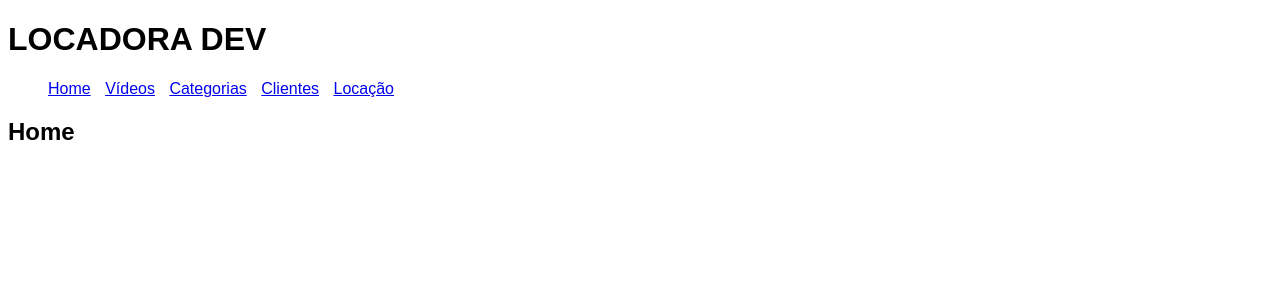
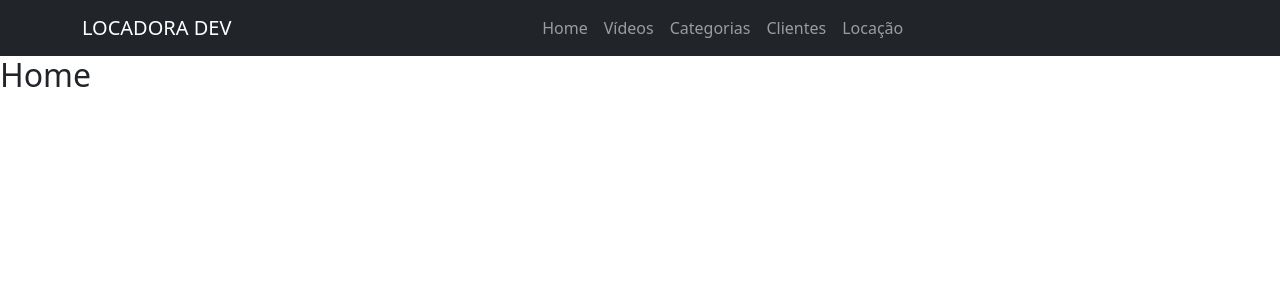
Before and after one commit to saviogeraldo/locadora, a PHP site: page /index.php?menu=home in a window 1280 px wide. Shown: the top 300 px of the page. Run offline with PHP 8.4, Linux system fonts and the light colour scheme; data that the repository does not hold is empty.

Commit message:
Aula 02 - Pagina Home - aplicando bootstrap

```diff
--- a/css/estilo.css
+++ b/css/estilo.css
@@ -1,13 +1 @@
 /* estilo no menu provisório*/
-body{
-    font-family: Arial, Helvetica, sans-serif;
-}
-
-li{
-    display: inline-block;
-    margin-right: 10px;
-}
-
-div{
-    margin-bottom: 10px;
-}
--- a/index.php
+++ b/index.php
@@ -10,19 +10,44 @@ include_once("./db/conexao.php");
     <meta name="viewport" content="width=device-width, initial-scale=1.0">
     <link rel="stylesheet" href="./css/estilo.css">
     <title>LOCADORA DEV</title>
+    <link href="https://cdn.jsdelivr.net/npm/bootstrap@5.3.3/dist/css/bootstrap.min.css" rel="stylesheet"
+        integrity="sha384-QWTKZyjpPEjISv5WaRU9OFeRpok6YctnYmDr5pNlyT2bRjXh0JMhjY6hW+ALEwIH" crossorigin="anonymous">
 </head>
 
 <body>
 
-    <header>
-        <h1>LOCADORA DEV</h1>
-        <ul>
-            <li><a href="index.php?menu=home">Home</a></li>
-            <li><a href="index.php?menu=videos">Vídeos</a></li>
-            <li><a href="index.php?menu=categorias">Categorias</a></li>
-            <li><a href="index.php?menu=clientes">Clientes</a></li>
-            <li><a href="index.php?menu=locacao">Locação</a></li>
-        </ul>
+    <header class="container-fluid bg-dark">
+        <div class="container">
+            <nav class="navbar navbar-expand-lg navbar-dark bg-dark">
+                <a href="index.php" class="navbar-brand bi bi-camera-reels-fill">
+                    LOCADORA DEV
+                </a>
+                <button class="navbar-toggler" type="button" data-bs-toggle="collapse"
+                    data-bs-target="#navbarSupportedContent" aria-controls="navbarSupportedContent"
+                    aria-expanded="false" aria-label="Toggle navigation">
+                    <span class="navbar-toggler-icon"></span>
+                </button>
+                <div class="collapse navbar-collapse" id="navbarSupportedContent">
+                    <ul class="navbar-nav me-auto mb-2 mb-lg-0 w-100 justify-content-center">
+                        <li class="nav-item"><a
+                                class="nav-link bi bi-house <?php echo ($menu == 'home') ? 'active' : '' ?>"
+                                href="index.php?menu=home"> Home</a></li>
+                        <li class="nav-item"><a
+                                class="nav-link bi bi-film <?php echo ($menu == 'videos') ? 'active' : '' ?>"
+                                href="index.php?menu=videos"> Vídeos</a></li>
+                        <li class="nav-item"><a
+                                class="nav-link bi bi-bookmark-plus <?php echo ($menu == 'categorias') ? 'active' : '' ?>"
+                                href="index.php?menu=categorias"> Categorias</a></li>
+                        <li class="nav-item"><a
+                                class="nav-link bi bi-people <?php echo ($menu == 'clientes') ? 'active' : '' ?>"
+                                href="index.php?menu=clientes"> Clientes</a></li>
+                        <li class="nav-item"><a
+                                class="nav-link bi bi-bag-plus <?php echo ($menu == 'locacao') ? 'active' : '' ?>"
+                                href="index.php?menu=locacao"> Locação</a></li>
+                    </ul>
+                </div>
+            </nav>
+        </div>
     </header>
     <main>
         <!-- Conteúdo principal do sistema  -->
@@ -104,6 +129,9 @@ include_once("./db/conexao.php");
         ?>
         <!-- ----------------------------- -->
     </main>
+    <script src="https://cdn.jsdelivr.net/npm/bootstrap@5.3.3/dist/js/bootstrap.bundle.min.js"
+        integrity="sha384-YvpcrYf0tY3lHB60NNkmXc5s9fDVZLESaAA55NDzOxhy9GkcIdslK1eN7N6jIeHz"
+        crossorigin="anonymous"></script>
 </body>
 
 </html>
```
